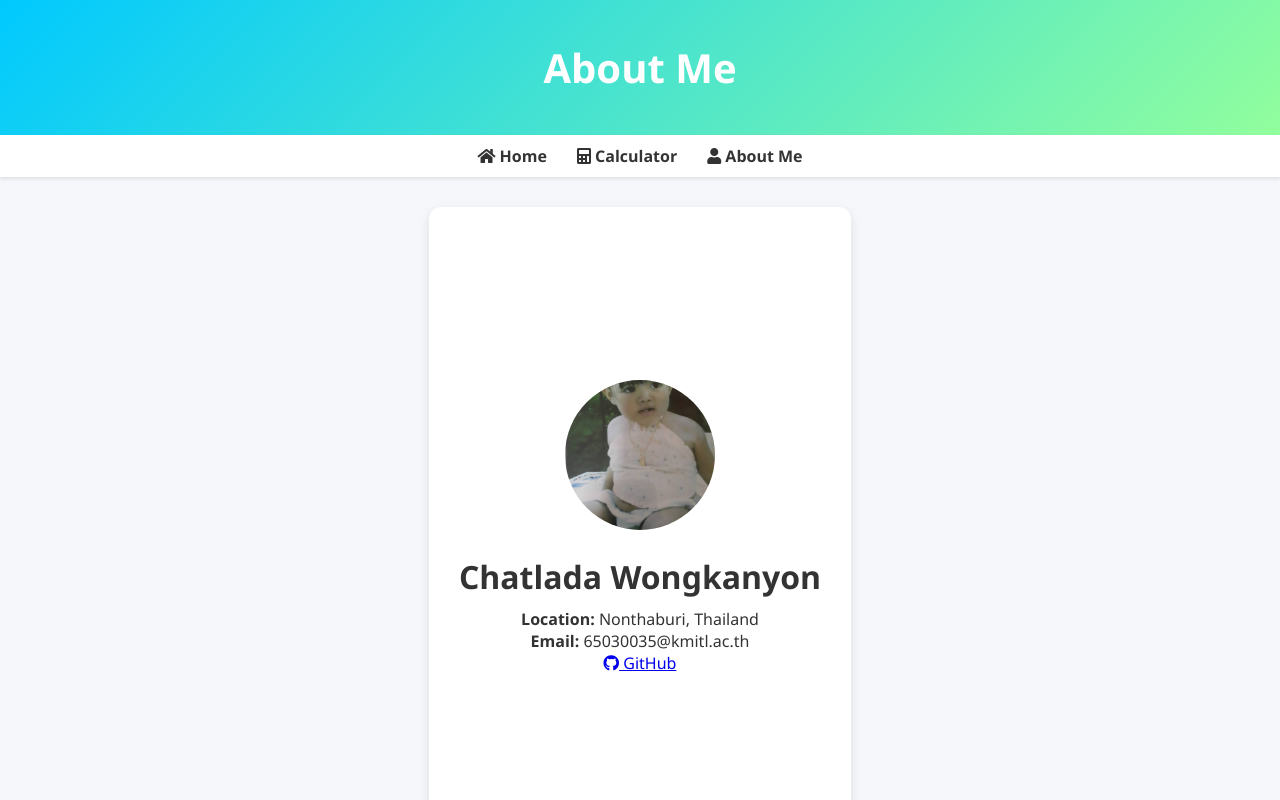
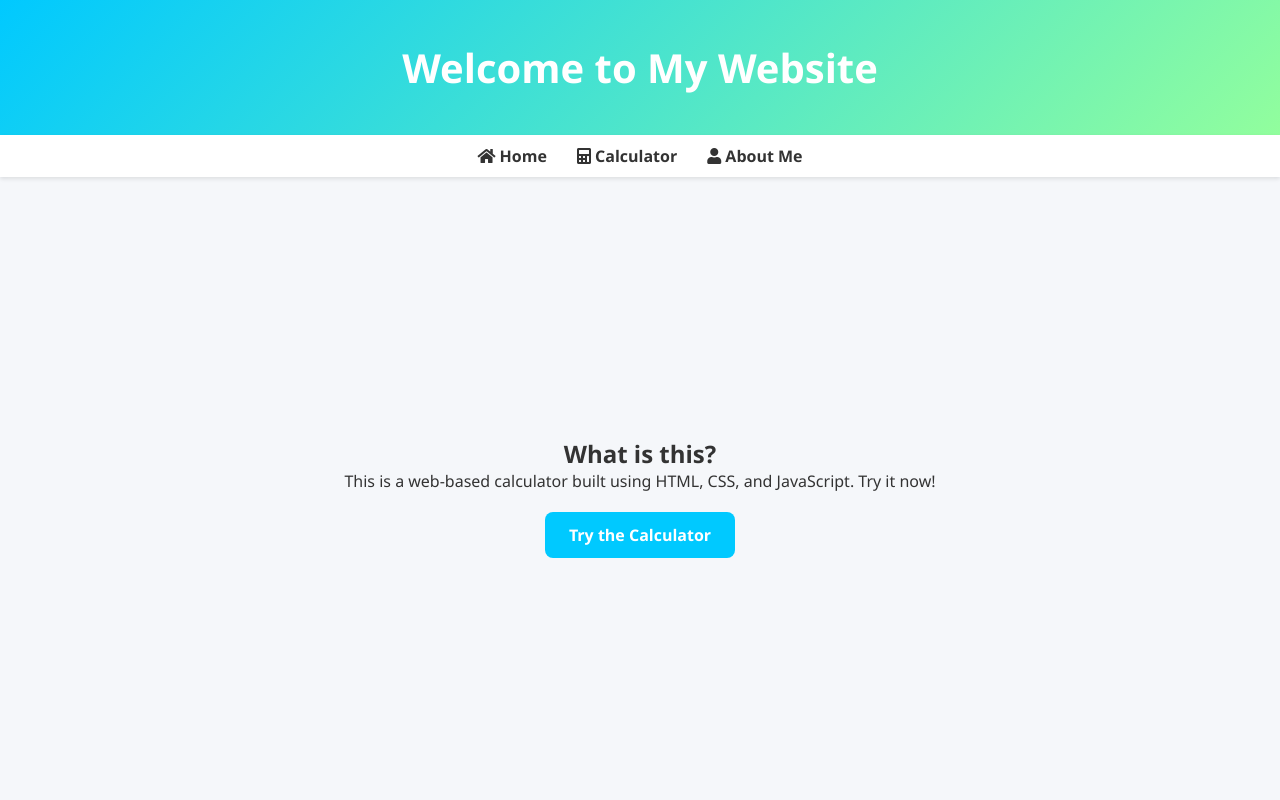
Before and after one commit to chatladawongkanyon/calculator-website, a plain HTML site: page index.html in a window 1280 px wide. Drawn offline with Linux system fonts and the light colour scheme.

Commit message:
Update index.html

```diff
--- a/index.html
+++ b/index.html
@@ -3,14 +3,14 @@
 <head>
   <meta charset="UTF-8"/>
   <meta name="viewport" content="width=device-width, initial-scale=1.0"/>
-  <title>About Me</title>
+  <title>Home</title>
   <link rel="stylesheet" href="styles.css"/>
   <!-- เพิ่ม Font Awesome CDN -->
   <link rel="stylesheet" href="https://cdnjs.cloudflare.com/ajax/libs/font-awesome/5.15.4/css/all.min.css" />
 </head>
 <body>
   <header class="new-header">
-    <h1>About Me</h1>
+    <h1>Welcome to My Website</h1>
   </header>
 
   <nav class="new-nav">
@@ -19,21 +19,16 @@
     <a href="about.html"><i class="fas fa-user"></i> About Me</a>
   </nav>
 
-  <main class="profile-container">
-    <section class="profile-card">
-      <img src="images/Photo1.jpg" alt="My Photo" class="profile-pic" />
-      <h2>Chatlada Wongkanyon</h2>
-      <p><strong>Location:</strong> Nonthaburi, Thailand</p>
-      <p><strong>Email:</strong> 65030035@kmitl.ac.th</p>
+  <!-- พื้นหลังที่จะมีตัวเลขตกลงมา -->
+  <main class="landing">
+    <h2>What is this?</h2>
+    <p>This is a web-based calculator built using HTML, CSS, and JavaScript. Try it now!</p>
+    <a href="calculator.html" class="cta-button">Try the Calculator</a>
 
-      <!-- เพิ่มไอคอน GitHub -->
-      <section class="social-media">
-        <a href="https://github.com/chatladawongkanyon" target="_blank" class="github-link">
-          <i class="fab fa-github"></i> GitHub
-        </a>
-      </section>
-    </section>
+    <!-- พื้นหลังตัวเลขและสัญลักษณ์ -->
+    <div class="falling-symbols"></div>
   </main>
 
+  <script src="script.js"></script>
 </body>
 </html>
```
